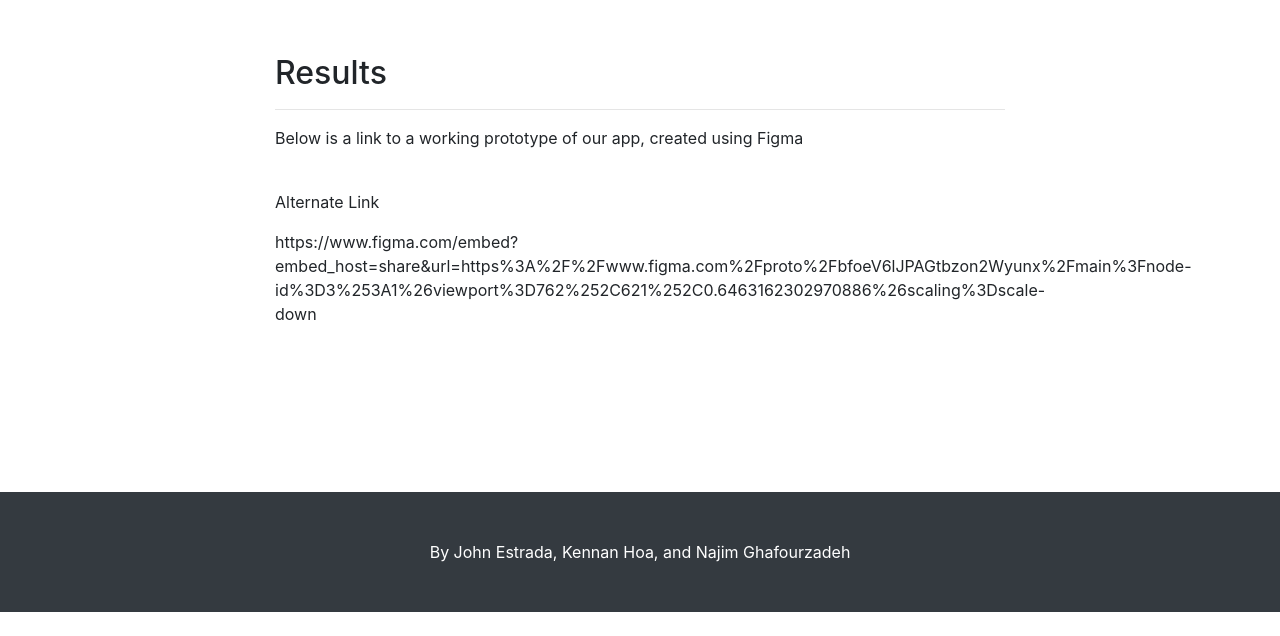
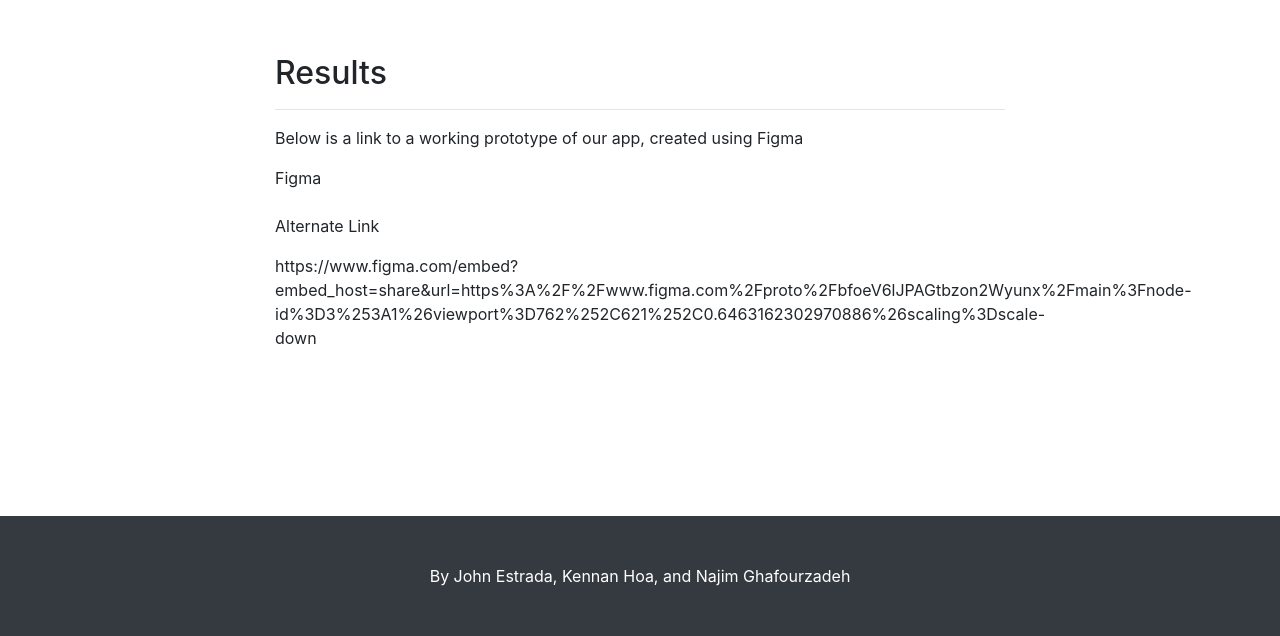
Before and after one commit to John-Estrada/soen-357-website, a website with bundled scripts: page index.html in a window 1280 px wide. Shown: the part 6945-7581 px from the top of the page. Before the commit the page ends 7557 px from the top, so only its background shows below. Built offline with nearby package versions, Linux system fonts and the light colour scheme.

Commit message:
link text

```diff
--- a/index.html
+++ b/index.html
@@ -371,7 +371,7 @@
           <h2>Results</h2>
           <hr>
           <p>Below is a link to a working prototype of our app, created using Figma <br></p>
-          <link href="https://www.figma.com/embed?embed_host=share&url=https%3A%2F%2Fwww.figma.com%2Fproto%2FbfoeV6lJPAGtbzon2Wyunx%2Fmain%3Fnode-id%3D3%253A1%26viewport%3D762%252C621%252C0.6463162302970886%26scaling%3Dscale-down"></link>
+          <link href="https://www.figma.com/embed?embed_host=share&url=https%3A%2F%2Fwww.figma.com%2Fproto%2FbfoeV6lJPAGtbzon2Wyunx%2Fmain%3Fnode-id%3D3%253A1%26viewport%3D762%252C621%252C0.6463162302970886%26scaling%3Dscale-down">Figma</link>
           <p><br>Alternate Link</p>
           <p>https://www.figma.com/embed?embed_host=share&url=https%3A%2F%2Fwww.figma.com%2Fproto%2FbfoeV6lJPAGtbzon2Wyunx%2Fmain%3Fnode-id%3D3%253A1%26viewport%3D762%252C621%252C0.6463162302970886%26scaling%3Dscale-down</p>
         </div>
```
